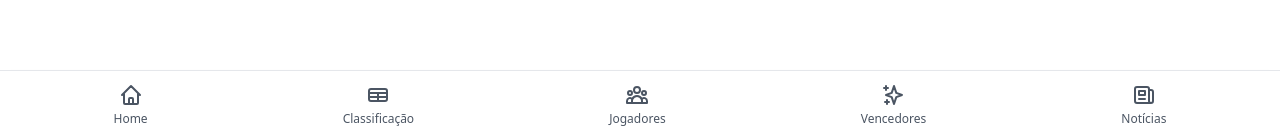
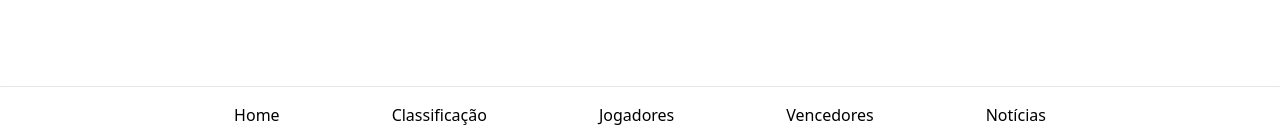
Before and after one commit to iamfelipeS/manager-league, an Angular app: page /leagueDetails/1 in a window 1280 px wide. Shown: the part 661-797 px from the top of the page. Built offline with nearby package versions, Linux system fonts and the light colour scheme.

Commit message:
add: new footer and routes

```diff
--- a/src/app/template/footer/footer.component.html
+++ b/src/app/template/footer/footer.component.html
@@ -1,6 +1,33 @@
-
-<div class="bg-grays1">
-    <div class="flex flex-row">
-        <p>Desenvolvido por Felipe Silva - <a href="http://" target="_blank" rel="noopener noreferrer">Contato</a></p>
+<div class="fixed bottom-0 left-0 right-0 bg-white shadow-lg border-t">
+    <div class="container mx-auto px-4">
+        <div class="flex justify-around py-3">
+            <ul class="flex items-center justify-center space-x-14 md:space-x-28 w-full">
+                <li class="flex flex-col gap-1 items-center" (click)="navigateTo('home')">
+                    <i class="fa fa-home text-[1.7rem]" aria-hidden="true"
+                        [ngClass]="{'text-blue-500': activeMenuItem === 'home'}"></i>
+                    <span class="text-[9px] md:text-[16px]">Home</span>
+                </li>
+                <li class="flex flex-col gap-1 items-center" (click)="navigateTo('classificacao')">
+                    <i class="fa fa-trophy text-[1.7rem]" aria-hidden="true"
+                        [ngClass]="{'text-blue-500': activeMenuItem === 'classificacao'}"></i>
+                    <span class="text-[9px] md:text-[16px]">Classificação</span>
+                </li>
+                <li class="flex flex-col gap-1 items-center" (click)="navigateTo('jogadores')">
+                    <i class="fa fa-users text-[1.7rem]" aria-hidden="true"
+                        [ngClass]="{'text-blue-500': activeMenuItem === 'jogadores'}"></i>
+                    <span class="text-[9px] md:text-[16px]">Jogadores</span>
+                </li>
+                <li class="flex flex-col gap-1 items-center" (click)="navigateTo('vencedores')">
+                    <i class="fa fa-medal text-[1.7rem]" aria-hidden="true"
+                        [ngClass]="{'text-blue-500': activeMenuItem === 'vencedores'}"></i>
+                    <span class="text-[9px] md:text-[16px]">Vencedores</span>
+                </li>
+                <li class="flex flex-col gap-1 items-center" (click)="navigateTo('noticias')">
+                    <i class="fa fa-newspaper text-[1.7rem]" aria-hidden="true"
+                        [ngClass]="{'text-blue-500': activeMenuItem === 'noticias'}"></i>
+                    <span class="text-[9px] md:text-[16px]">Notícias</span>
+                </li>
+            </ul>
+        </div>
     </div>
 </div>
--- a/src/app/template/footer/footer.component.ts
+++ b/src/app/template/footer/footer.component.ts
@@ -1,12 +1,74 @@
-import { Component } from '@angular/core';
+import { CommonModule } from '@angular/common';
+import { Component, inject, OnInit } from '@angular/core';
+import { Router, RouterLink, NavigationEnd } from '@angular/router';
+import { filter } from 'rxjs/operators';
 
 @Component({
   selector: 'app-footer',
   standalone: true,
-  imports: [],
+  imports: [CommonModule, RouterLink],
   templateUrl: './footer.component.html',
   styleUrl: './footer.component.scss'
 })
-export class FooterComponent {
+export class FooterComponent implements OnInit {
+  activeMenuItem: string | null = null;
+  private router = inject(Router);
 
+  ngOnInit(): void {
+    // Atualizar activeMenuItem quando a rota mudar
+    this.router.events.pipe(
+      filter(event => event instanceof NavigationEnd)
+    ).subscribe(() => {
+      this.setActiveMenuItemFromUrl(this.router.url);
+    });
+
+    // Definir activeMenuItem inicial com base na URL atual
+    this.setActiveMenuItemFromUrl(this.router.url);
+  }
+
+  setActiveMenuItemFromUrl(url: string): void {
+    if (url.includes('/home')) {
+      this.activeMenuItem = 'home';
+    } else if (url.includes('/classificacao')) {
+      this.activeMenuItem = 'classificacao';
+    } else if (url.includes('/jogadores')) {
+      this.activeMenuItem = 'jogadores';
+    } else if (url.includes('/vencedores')) {
+      this.activeMenuItem = 'vencedores';
+    } else if (url.includes('/noticias')) {
+      this.activeMenuItem = 'noticias';
+    }
+  }
+
+  navigateTo(menuItem: string): void {
+    this.activeMenuItem = menuItem;
+
+    // Verificar se o usuário está logado (opcional)
+    const role = localStorage.getItem('role');
+    if(!role && menuItem !== 'home') {
+      this.router.navigate(['/login']);
+      return;
+    }
+
+    // Navegar para a rota correspondente
+    switch (menuItem) {
+      case 'home':
+        this.router.navigate(['/home']);
+        break;
+      case 'classificacao':
+        this.router.navigate(['/classificacao']);
+        break;
+      case 'jogadores':
+        this.router.navigate(['/jogadores']);
+        break;
+      case 'vencedores':
+        this.router.navigate(['/vencedores']);
+        break;
+      case 'noticias':
+        this.router.navigate(['/noticias']);
+        break;
+      default:
+        this.router.navigate(['/home']);
+    }
+  }
 }
--- a/src/app/views/league-details/league-details.component.html
+++ b/src/app/views/league-details/league-details.component.html
@@ -167,52 +167,5 @@
         </div>
     </div>
 
-    <!-- Rodapé com navegação -->
-    <div class="fixed bottom-0 left-0 right-0 bg-white shadow-lg border-t">
-        <div class="container mx-auto px-4">
-            <div class="flex justify-around py-3">
-                <a routerLink="/home" class="flex flex-col items-center text-gray-600 hover:text-blue-500">
-                    <svg xmlns="http://www.w3.org/2000/svg" class="h-6 w-6" fill="none" viewBox="0 0 24 24"
-                        stroke="currentColor">
-                        <path stroke-linecap="round" stroke-linejoin="round" stroke-width="2"
-                            d="M3 12l2-2m0 0l7-7 7 7M5 10v10a1 1 0 001 1h3m10-11l2 2m-2-2v10a1 1 0 01-1 1h-3m-6 0a1 1 0 001-1v-4a1 1 0 011-1h2a1 1 0 011 1v4a1 1 0 001 1m-6 0h6" />
-                    </svg>
-                    <span class="text-xs mt-1">Home</span>
-                </a>
-                <a (click)="activeTab = '/'" class="flex flex-col items-center text-gray-600 hover:text-blue-500">
-                    <svg xmlns="http://www.w3.org/2000/svg" class="h-6 w-6" fill="none" viewBox="0 0 24 24"
-                        stroke="currentColor">
-                        <path stroke-linecap="round" stroke-linejoin="round" stroke-width="2"
-                            d="M3 10h18M3 14h18m-9-4v8m-7 0h14a2 2 0 002-2V8a2 2 0 00-2-2H5a2 2 0 00-2 2v8a2 2 0 002 2z" />
-                    </svg>
-                    <span class="text-xs mt-1">Classificação</span>
-                </a>
-                <a (click)="activeTab = 'players'" routerLink="['/leagueDetails', leagueName, 'players']"
-                    class="flex flex-col items-center text-gray-600 hover:text-blue-500">
-                    <svg xmlns="http://www.w3.org/2000/svg" class="h-6 w-6" fill="none" viewBox="0 0 24 24"
-                        stroke="currentColor">
-                        <path stroke-linecap="round" stroke-linejoin="round" stroke-width="2"
-                            d="M17 20h5v-2a3 3 0 00-5.356-1.857M17 20H7m10 0v-2c0-.656-.126-1.283-.356-1.857M7 20H2v-2a3 3 0 015.356-1.857M7 20v-2c0-.656.126-1.283.356-1.857m0 0a5.002 5.002 0 019.288 0M15 7a3 3 0 11-6 0 3 3 0 016 0zm6 3a2 2 0 11-4 0 2 2 0 014 0zM7 10a2 2 0 11-4 0 2 2 0 014 0z" />
-                    </svg>
-                    <span class="text-xs mt-1">Jogadores</span>
-                </a>
-                <a (click)="activeTab = 'winners'" class="flex flex-col items-center text-gray-600 hover:text-blue-500">
-                    <svg xmlns="http://www.w3.org/2000/svg" class="h-6 w-6" fill="none" viewBox="0 0 24 24"
-                        stroke="currentColor">
-                        <path stroke-linecap="round" stroke-linejoin="round" stroke-width="2"
-                            d="M5 3v4M3 5h4M6 17v4m-2-2h4m5-16l2.286 6.857L21 12l-5.714 2.143L13 21l-2.286-6.857L5 12l5.714-2.143L13 3z" />
-                    </svg>
-                    <span class="text-xs mt-1">Vencedores</span>
-                </a>
-                <a (click)="activeTab = 'news'" class="flex flex-col items-center text-gray-600 hover:text-blue-500">
-                    <svg xmlns="http://www.w3.org/2000/svg" class="h-6 w-6" fill="none" viewBox="0 0 24 24"
-                        stroke="currentColor">
-                        <path stroke-linecap="round" stroke-linejoin="round" stroke-width="2"
-                            d="M19 20H5a2 2 0 01-2-2V6a2 2 0 012-2h10a2 2 0 012 2v1m2 13a2 2 0 01-2-2V7m2 13a2 2 0 002-2V9a2 2 0 00-2-2h-2m-4-3H9M7 16h6M7 8h6v4H7V8z" />
-                    </svg>
-                    <span class="text-xs mt-1">Notícias</span>
-                </a>
-            </div>
-        </div>
-    </div>
+    <app-footer></app-footer>
 </div>
--- a/src/app/views/league-details/league-details.component.ts
+++ b/src/app/views/league-details/league-details.component.ts
@@ -2,11 +2,13 @@ import { Component, inject, OnInit } from '@angular/core';
 import { ActivatedRoute } from '@angular/router';
 import { LeaguesService } from '../../services/leagues.service';
 import { Leagues } from '../../models/leagues.model';
+import { CommonModule } from '@angular/common';
+import { FooterComponent } from '../../template/footer/footer.component';
 
 @Component({
   selector: 'app-league-details',
   standalone: true,
-  imports: [],
+  imports: [CommonModule, FooterComponent],
   templateUrl: './league-details.component.html',
   styleUrl: './league-details.component.scss'
 })
```
Also changed, not shown: src/app/app.routes.ts (+33 -2 lines).
